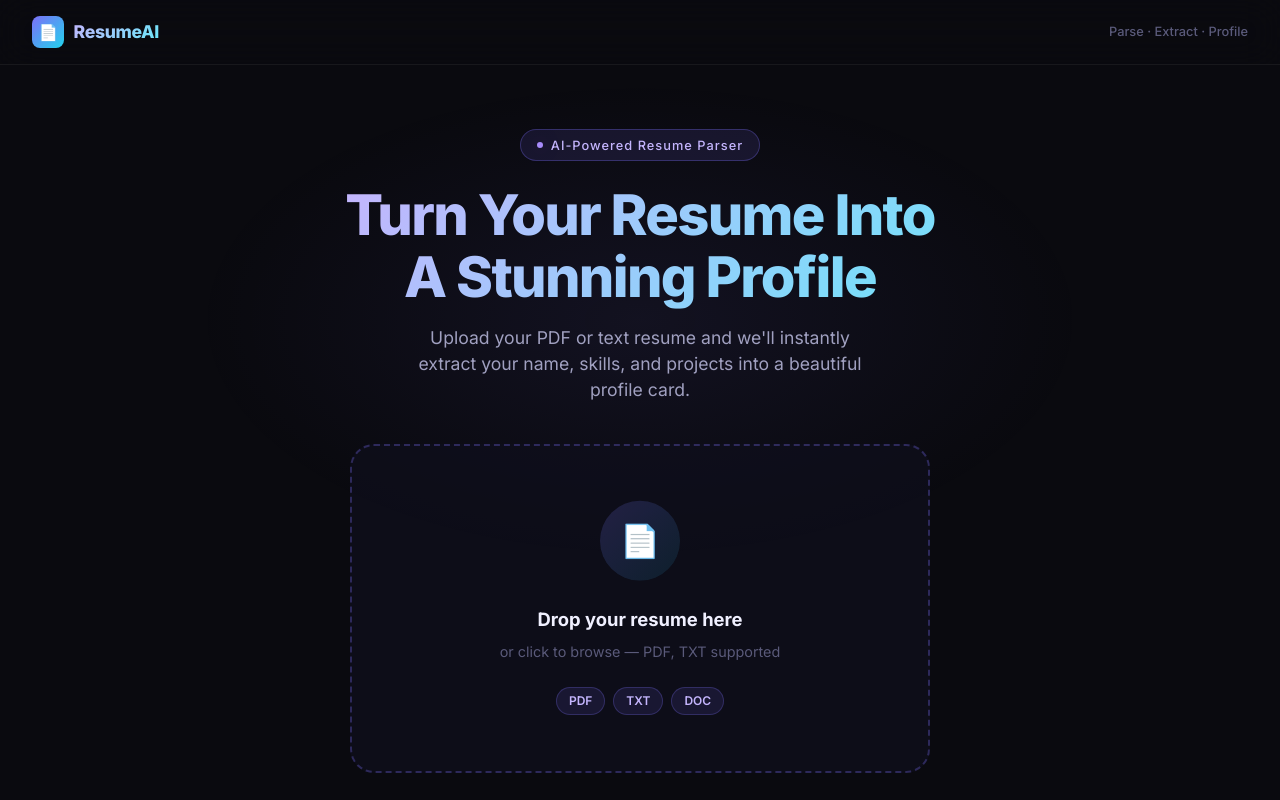
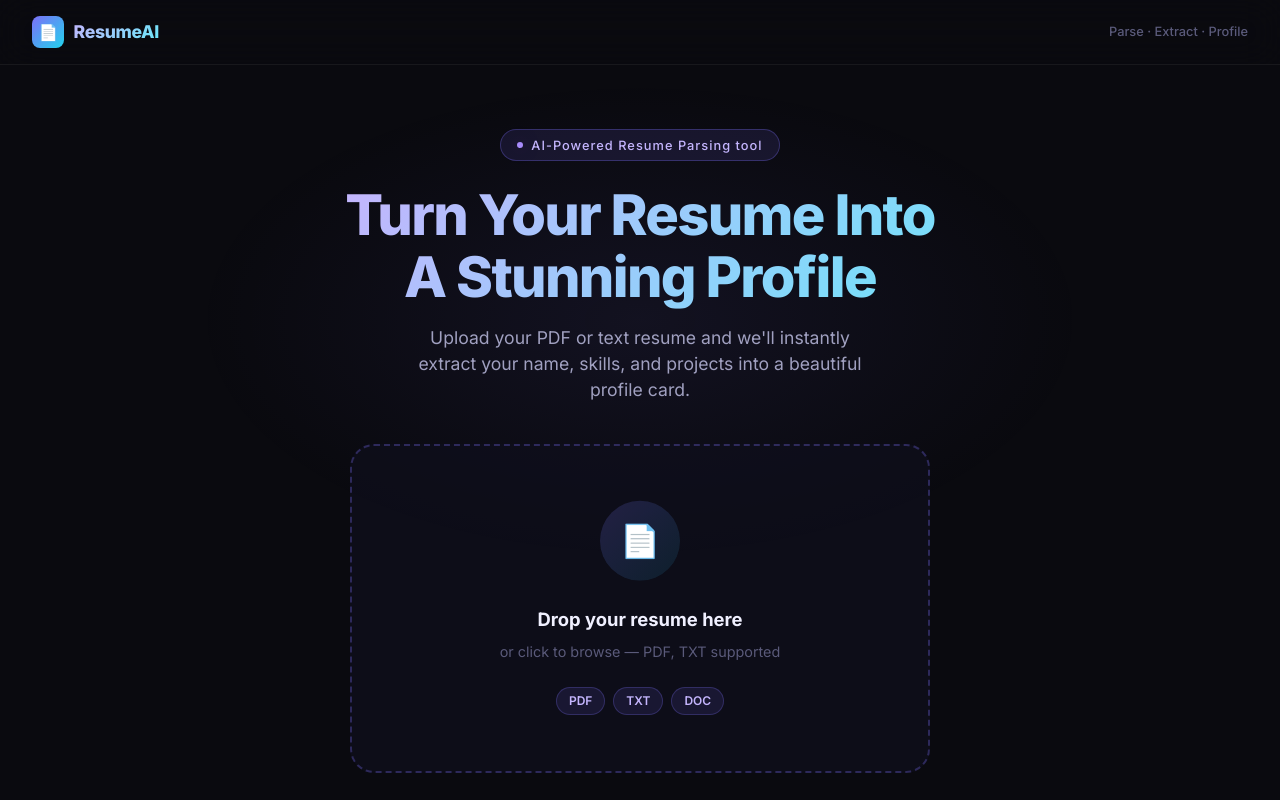
Before and after one commit to AnshShinde2007/resume-project, a Next.js app: page / in a window 1280 px wide. Shown: the top 800 px of the page. Built offline with nearby package versions, Linux system fonts and the light colour scheme.

Commit message:
got commit from another acc

```diff
--- a/app/page.tsx
+++ b/app/page.tsx
@@ -118,7 +118,7 @@ function UploadZone({ onFile, loading }: { onFile: (f: File) => void; loading: b
           fontSize: "0.8rem", color: "#c4b5fd", letterSpacing: "0.08em", fontWeight: 500,
         }}>
           <span style={{ display:"inline-block", width:6, height:6, borderRadius:"50%", background:"#a78bfa", animation:"pulse-glow 2s ease-in-out infinite" }} />
-          AI-Powered Resume Parser
+          AI-Powered Resume Parsing tool
         </div>
         <h1 style={{
           fontSize: "clamp(2rem, 5vw, 3.5rem)", fontWeight: 800,
```
